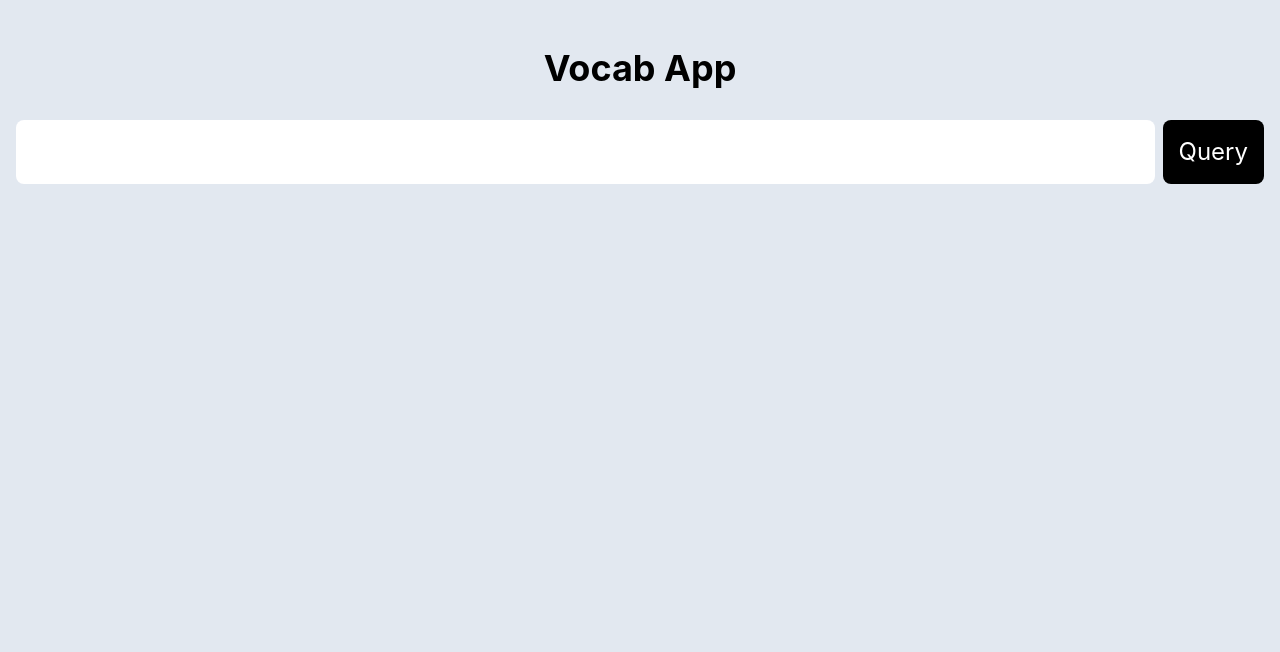
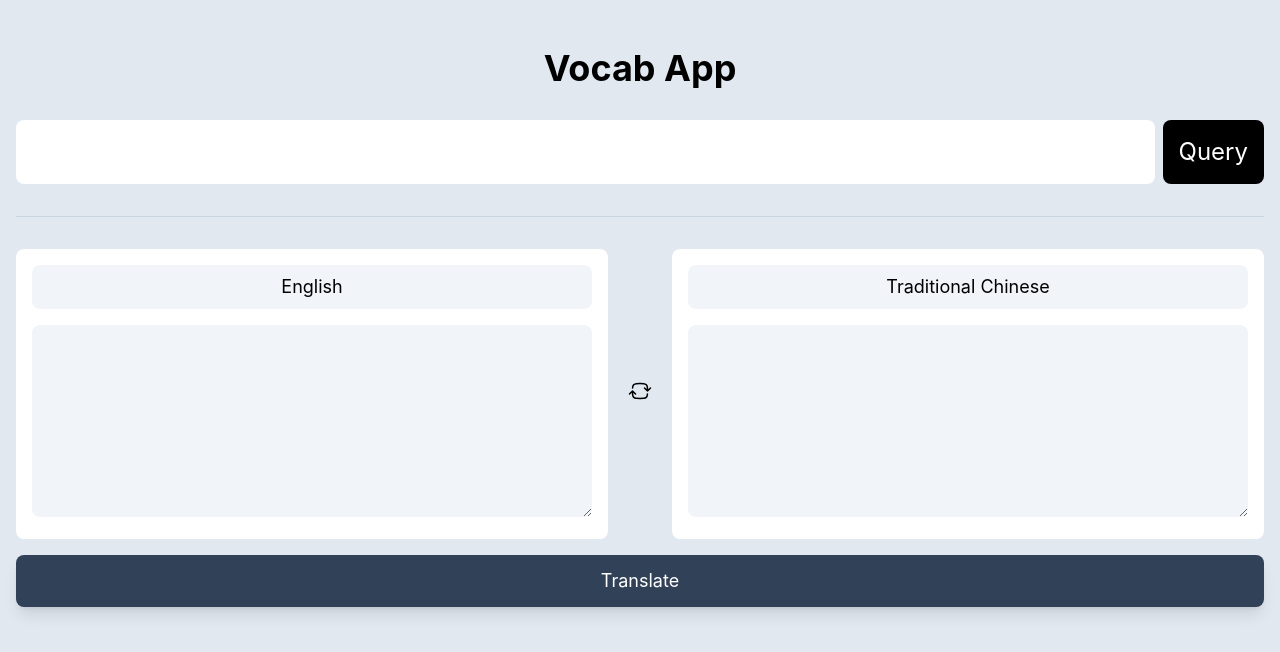
Before and after one commit to stevencpttm/cm633-10-2026-c-vocab-app, a React (Vite) app: page / in a window 1280 px wide. Shown: the top 652 px of the page. Built offline with nearby package versions, Linux system fonts and the light colour scheme.

Commit message:
add translator section

```diff
--- a/src/App.jsx
+++ b/src/App.jsx
@@ -126,6 +126,48 @@ function App() {
           </div>
         </div>
       )}
+
+      <hr className="border-slate-300 my-8" />
+
+      <div className="flex gap-4 items-center">
+        <div className="bg-white rounded-lg p-4 flex-1">
+          <input
+            type="text"
+            className="p-2 bg-slate-100 rounded-lg w-full text-lg text-center mb-4"
+            value="English"
+          />
+          <textarea className="h-48 text-xl outline-none bg-slate-100 focus:bg-slate-200 w-full rounded-lg p-2"></textarea>
+        </div>
+        <div className="w-8">
+          <button>
+            <svg
+              xmlns="http://www.w3.org/2000/svg"
+              fill="none"
+              viewBox="0 0 24 24"
+              strokeWidth={1.5}
+              stroke="currentColor"
+              className="size-6"
+            >
+              <path
+                strokeLinecap="round"
+                strokeLinejoin="round"
+                d="M19.5 12c0-1.232-.046-2.453-.138-3.662a4.006 4.006 0 0 0-3.7-3.7 48.678 48.678 0 0 0-7.324 0 4.006 4.006 0 0 0-3.7 3.7c-.017.22-.032.441-.046.662M19.5 12l3-3m-3 3-3-3m-12 3c0 1.232.046 2.453.138 3.662a4.006 4.006 0 0 0 3.7 3.7 48.656 48.656 0 0 0 7.324 0 4.006 4.006 0 0 0 3.7-3.7c.017-.22.032-.441.046-.662M4.5 12l3 3m-3-3-3 3"
+              />
+            </svg>
+          </button>
+        </div>
+        <div className="bg-white rounded-lg p-4 flex-1">
+          <input
+            type="text"
+            className="p-2 bg-slate-100 rounded-lg w-full text-lg text-center mb-4"
+            value="Traditional Chinese"
+          />
+          <textarea className="h-48 text-xl outline-none bg-slate-100 focus:bg-slate-200 w-full rounded-lg p-2"></textarea>
+        </div>
+      </div>
+      <button className="bg-slate-700 text-white text-lg w-full mt-4 py-3 px-8 rounded-lg shadow-lg hover:bg-slate-800 transition">
+        Translate
+      </button>
     </div>
   );
 }
```
